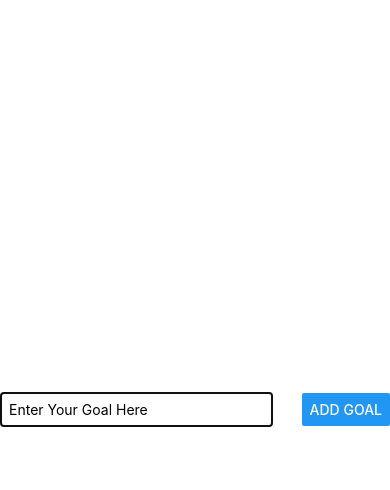
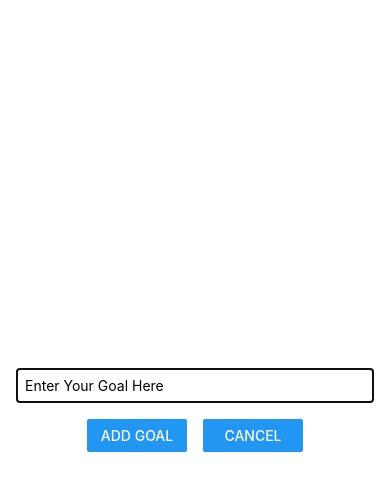
Before and after one commit to CoreySumma/react-native-goals, a React Native app: screen / in a window 390 px wide. Both pictures are taken after a click on the button "ADD NEW GOAL". Shown: the top 490 px of the page. Built offline with nearby package versions, Linux system fonts and the light colour scheme.

Commit message:
slide modal effect and cancel button

```diff
--- a/App.js
+++ b/App.js
@@ -12,11 +12,16 @@
     setModalIsVisible(true);
   }
 
+  function endAddGoalHandler() {
+    setModalIsVisible(false);
+  }
+
   function addGoalHandler(enteredGoalText) {
     setGoalsList((currentGoals) => [
       ...goalsList,
       { text: enteredGoalText, id: Math.random().toString() },
     ]);
+    endAddGoalHandler();
   }
 
   function deleteGoalHandler(id) {
@@ -32,7 +37,7 @@
         color="#5e0acc"
         onPress={startAddGoalHandler}
       />
-      {modalIsVisible && <GoalInput onAddGoal={addGoalHandler} />}
+      <GoalInput visible={modalIsVisible} onAddGoal={addGoalHandler} onCancel={endAddGoalHandler}/>
       <View style={styles.goalsContainer}>
         <FlatList
           data={goalsList}
--- a/components/GoalInput.js
+++ b/components/GoalInput.js
@@ -15,7 +15,7 @@
 
   return (
     <>
-      <Modal>
+      <Modal visible={props.visible} animationType="slide">
         <View style={styles.inputContainer}>
           <TextInput
             style={styles.textInput}
@@ -23,7 +23,14 @@
             onChangeText={goalInputHandler}
             value={enteredGoalText}
           />
-          <Button title="Add Goal" onPress={addGoalHandler} />
+          <View style={styles.buttonContainer}>
+            <View style={styles.button}>
+              <Button title="Add Goal" onPress={addGoalHandler} />
+            </View>
+            <View style={styles.button}>
+              <Button title="Cancel" onPress={props.onCancel}/>
+            </View>
+          </View>
         </View>
       </Modal>
     </>
@@ -34,17 +41,24 @@
   textInput: {
     borderWidth: 1,
     borderColor: "#cccccc",
-    width: "70%",
-    marginRight: 8,
+    width: "100%",
     padding: 8,
   },
   inputContainer: {
     flex: 1,
-    flexDirection: "row",
-    justifyContent: "space-between",
+    justifyContent: "center",
     alignItems: "center",
     marginBottom: 24,
+    padding: 16,
     borderBottomWidth: 1,
     borderBottomColor: "#cccccc",
   },
+  buttonContainer: {
+    marginTop: 16,
+    flexDirection: "row",
+  },
+  button: {
+    width: 100,
+    marginHorizontal: 8,
+  },
 });
```
